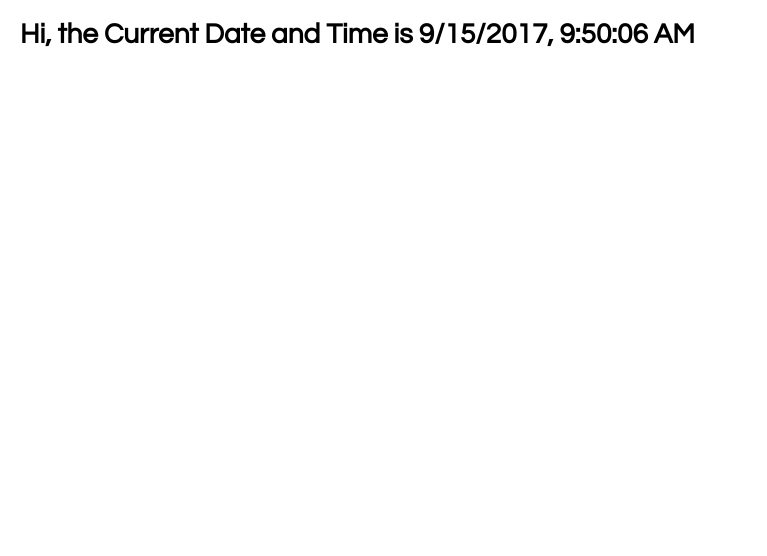
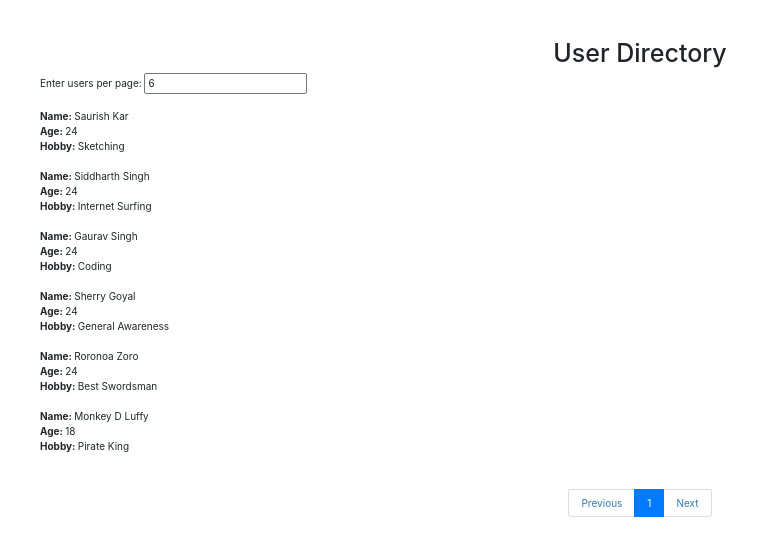
Before and after one commit to saurishkar/reactjstraining, a React app: page / in a window 1280 px wide. Shown: the whole page, without its empty margins (0-767 px from the left). Built offline with nearby package versions, Linux system fonts and the light colour scheme.

Commit message:
implemented pagination using react

```diff
--- a/public/index.html
+++ b/public/index.html
@@ -10,6 +10,8 @@
     -->
     <link rel="manifest" href="%PUBLIC_URL%/manifest.json">
     <link rel="shortcut icon" href="%PUBLIC_URL%/favicon.ico">
+    <link rel="stylesheet prefetch" href="https://cdnjs.cloudflare.com/ajax/libs/twitter-bootstrap/3.3.7/css/bootstrap.min.css">
+    <link rel="stylesheet prefetch" href="https://cdnjs.cloudflare.com/ajax/libs/twitter-bootstrap/4.0.0-beta/css/bootstrap.min.css">
     <!--
       Notice the use of %PUBLIC_URL% in the tags above.
       It will be replaced with the URL of the `public` folder during the build.
--- a/src/index.css
+++ b/src/index.css
@@ -1,50 +1,6 @@
-body {
-  font: 14px "Century Gothic", Futura, sans-serif;
-  margin: 20px;
+body{
+  margin:40px;
 }
-
-ol, ul {
-  padding-left: 30px;
+h1{
+  text-align:center;
 }
-
-.board-row:after {
-  clear: both;
-  content: "";
-  display: table;
-}
-
-.status {
-  margin-bottom: 10px;
-}
-
-.square {
-  background: #fff;
-  border: 1px solid #999;
-  float: left;
-  font-size: 24px;
-  font-weight: bold;
-  line-height: 34px;
-  height: 34px;
-  margin-right: -1px;
-  margin-top: -1px;
-  padding: 0;
-  text-align: center;
-  width: 34px;
-}
-
-.square:focus {
-  outline: none;
-}
-
-.kbd-navigation .square:focus {
-  background: #ddd;
-}
-
-.game {
-  display: flex;
-  flex-direction: row;
-}
-
-.game-info {
-  margin-left: 20px;
-}
--- a/src/index.js
+++ b/src/index.js
@@ -2,48 +2,164 @@ import React from 'react';
 import ReactDOM from 'react-dom';
 import './index.css';
 
+var list = [
+  {
+    name: 'Saurish Kar',
+    age: 24,
+    hobby: 'Sketching'
+  },
+  {
+    name: 'Siddharth Singh',
+    age: 24,
+    hobby: 'Internet Surfing'
+  },
+  {
+    name: 'Gaurav Singh',
+    age: 24,
+    hobby: 'Coding'
+  },
+  {
+    name: 'Sherry Goyal',
+    age:24,
+    hobby: 'General Awareness'
+  },
+  {
+    name: 'Roronoa Zoro',
+    age:24,
+    hobby: 'Best Swordsman'
+  },
+  {
+    name: 'Monkey D Luffy',
+    age:18,
+    hobby: 'Pirate King'
+  }
+];
 
-class Clock extends React.Component
-{
-  constructor() {
-    super();
-    this.state = {
-      date:new Date().toLocaleString(),
-    };
-  }
-  componentDidMount()
-  {
-    this.timerID = setInterval(
-      () => this.tick(), 1000
-      );
-  }
-  compoentWillMount()
-  {
-    clearInterval(this.timerID);
+class Users extends React.Component {
+  constructor(props) {
+    super(props);
   }
 
-  tick()
-  {
-    this.setState({
-        date:new Date().toLocaleString(),
-    });
-  }
   render() {
+    //console.log("rendering user");
+    const list=[];
+    const currIndex=(this.props.currPage-1)*this.props.itemsPerPage;
+    for(var i=currIndex; i<currIndex+this.props.itemsPerPage && i<this.props.users.length; i++)
+      {
+        list.push([
+          <div key={i}>
+            <b>Name: </b> {this.props.users[i].name} <br />
+            <b>Age: </b>{this.props.users[i].age} <br />
+            <b>Hobby: </b>{this.props.users[i].hobby} <br/> <br/>
+          </div>
+        ]);
+      }
+    //console.log(list);
     return (
-      <div>
-        <h1> Hi, the Current Date and Time is { this.state.date } </h1>
+      <div className="users">
+        {list}
       </div>
     );
   }
 }
 
-ReactDOM.render(
-    <Clock />,
-    document.getElementById('root')
-  );
+class Pagination extends React.Component {
+  constructor(props) {
+    super(props);
+    this.state = {
+      users:list,
+      currPage: 1,
+      numOfPages: 1,
+      userPerPage: list.length
+    }
+    this.handleChange = this.handleChange.bind(this);
+    this.handleClick = this.handleClick.bind(this);
+    this.decPage = this.decPage.bind(this);
+    this.incPage = this.incPage.bind(this);
+  }
 
-//setInterval(time, 1000);
-// function time()
-// {
-//   return new Date().toLocaleString();
-// }
+  handleChange(event) {
+    if (event.target.value > 0) {
+    this.setState({
+      userPerPage: parseInt(event.target.value),
+      numOfPages: Math.ceil(this.state.users.length/parseInt(event.target.value))
+    });
+    }
+  }
+
+  handleClick(event) {
+    this.setState({
+      currPage: parseInt(event.target.innerHTML)
+    });
+  }
+
+  decPage() {
+    if (this.state.currPage > 1) {
+      this.setState((prevState, props)=>({
+        currPage: prevState.currPage - 1
+      }));
+    }
+  }
+
+  incPage() {
+      if (this.state.currPage < this.state.numOfPages) {
+        this.setState( (prevState, props) => ({
+          currPage: prevState.currPage+1
+        }));
+      }
+  }
+
+  render() {
+    console.log("CurrPage: "+this.state.currPage);
+    const items=[];
+    for(var i=1; i<=this.state.numOfPages; i++)
+      {
+        if (this.state.currPage === i) {
+          items.push(
+          <li className="page-item active">
+              <a className="page-link"
+              href="#"
+              onClick={this.handleClick}>{i}</a>
+          </li>
+          );
+        } else {
+          items.push(
+          <li className="page-item">
+              <a className="page-link"
+              href="#"
+              onClick={this.handleClick}>{i}</a>
+          </li>
+          );
+        }
+      }
+    return (
+      <div>
+        <h1> User Directory </h1>
+        Enter users per page: <input type="number"
+          value={this.state.userPerPage}
+          onChange={this.handleChange} />
+        <br/><br/>
+        <Users
+          users={this.state.users}
+          currPage={this.state.currPage}
+          itemsPerPage={this.state.userPerPage}/>
+
+        <nav aria-label="Page navigation example">
+          <ul className="pagination justify-content-center">
+            <li className="page-item">
+              <a class="page-link" href="#"
+                onClick={this.decPage}>Previous</a>
+            </li>
+            {items}
+            <li className="page-item">
+              <a class="page-link" href="#"
+                onClick={this.incPage}>Next</a>
+            </li>
+          </ul>
+        </nav>
+      </div>
+    );
+  }
+}
+
+ReactDOM.render(<Pagination />, document.getElementById('root'));
```
